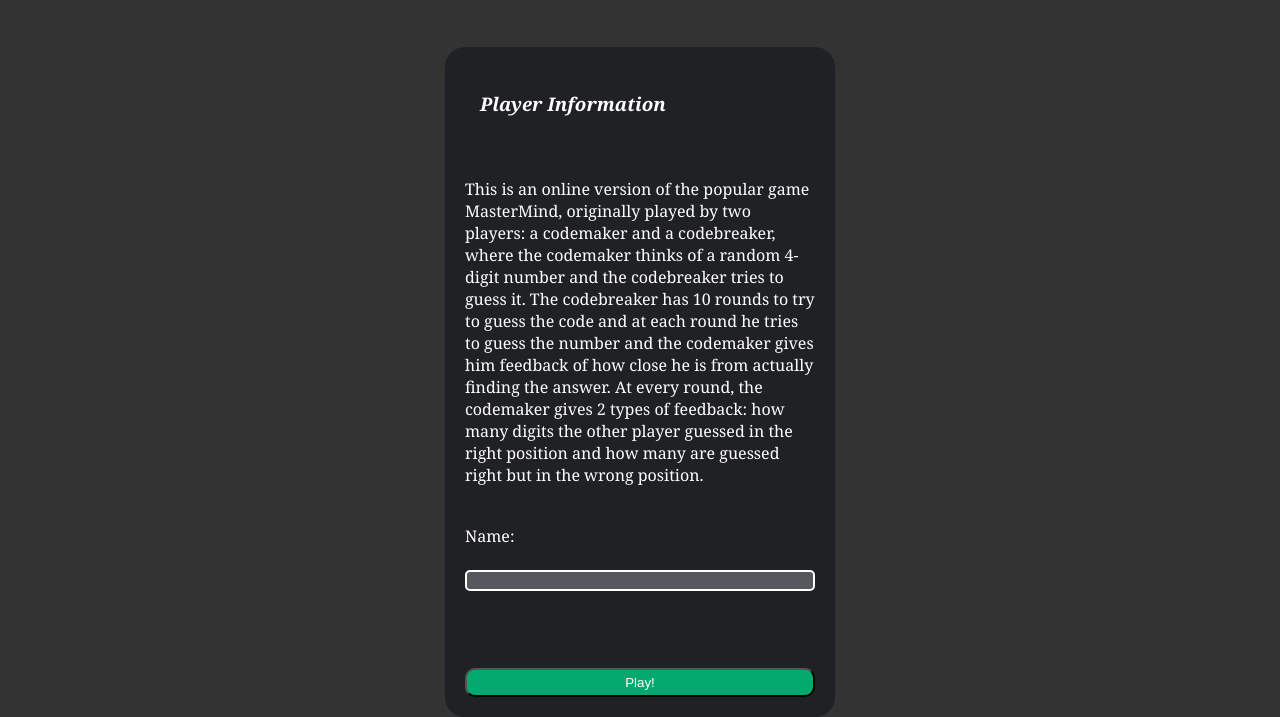
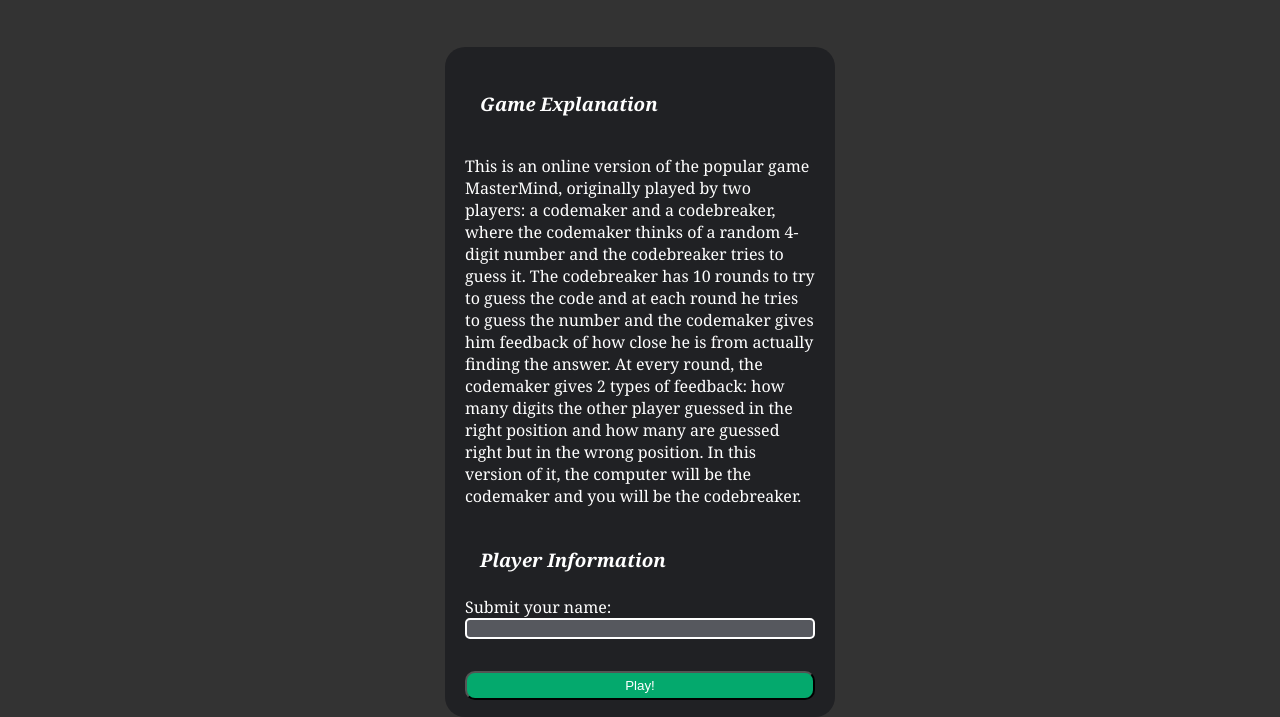
Before and after one commit to IkelosVoidz/Mastermind, a plain HTML site: page index.html in a window 1280 px wide. Shown: the part 88-805 px from the top of the page. Drawn offline with Linux system fonts and the light colour scheme.

Commit message:
Update index.html

```diff
--- a/index.html
+++ b/index.html
@@ -8,7 +8,7 @@
 <body>
     <div id="topbar"><h1>Master Mind</h1></div>
     <div id="playerInf">
-        <h3>Player Information</h3>
+        <h3>Game Explanation</h3>
         <p>This is an online version of the popular game MasterMind,
             originally played by two players: a codemaker and a codebreaker,
             where the codemaker thinks of a random 4-digit number and the
@@ -18,8 +18,12 @@
             finding the answer. At every round, the codemaker gives 2 types of
             feedback: how many digits the other player guessed in the right position
             and how many are guessed right but in the wrong position.
+            In this version of it, the computer will be the codemaker and you will be
+            the codebreaker.
         </p>
-        <label for="fname">Name:</label>
+
+        <h3>Player Information</h3>
+        <label for="fname">Submit your name:</label>
         <input type="text" id="fname" name="fname"><br>
         <button onclick="startGame()">Play!</button>
 
```
